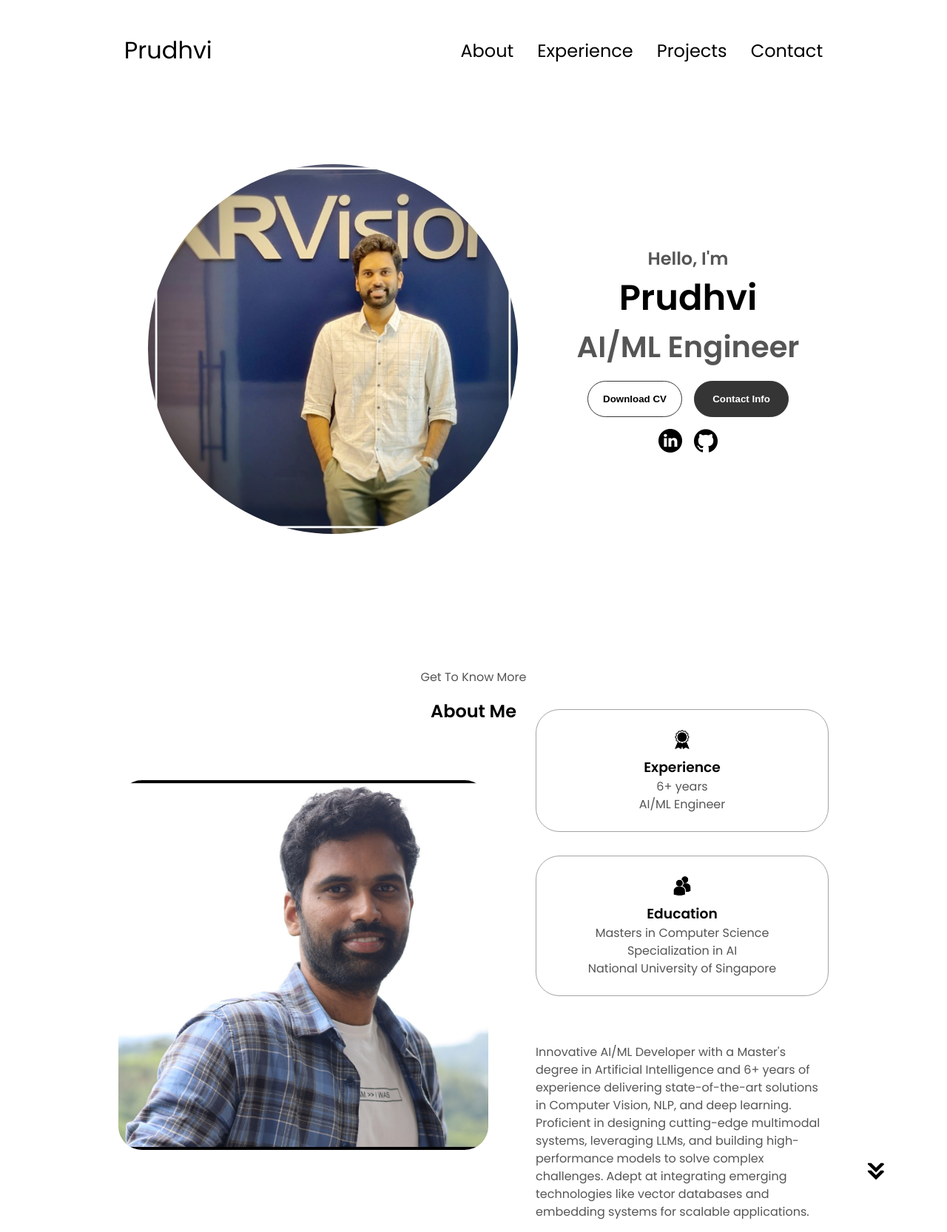
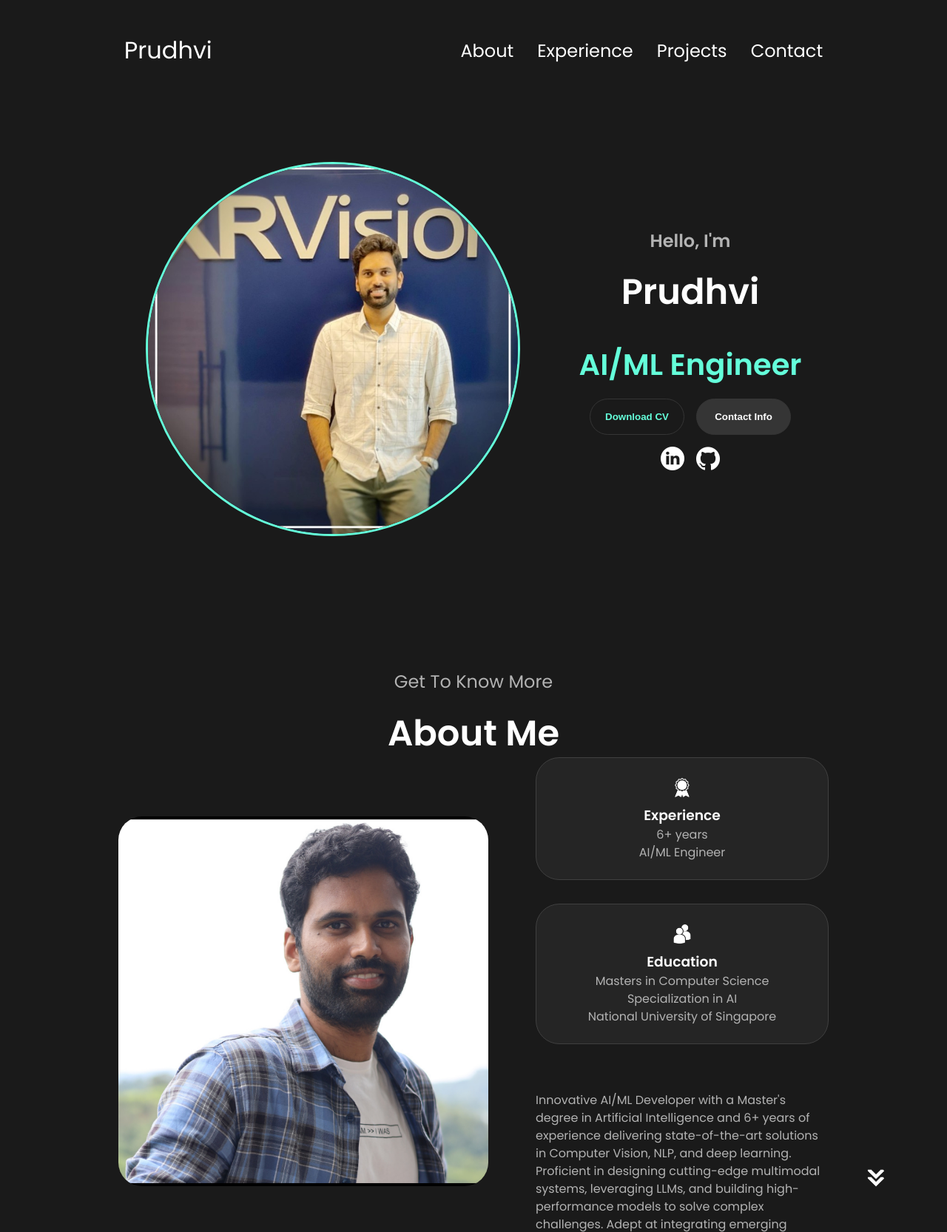
Before and after one commit to Prudhvi-Daruvuri/Prudhvi-Daruvuri.github.io, a website with bundled scripts: page index.html in a window 1280 px wide. Shown: the top 1666 px of the page at 74% size. Built offline with nearby package versions, Linux system fonts and the light colour scheme.

Commit message:
Applied dark theme changes to the portfolio website

```diff
--- a/css/sections/profile.css
+++ b/css/sections/profile.css
@@ -14,6 +14,7 @@
   margin: auto 0;
   border-radius: 50%;
   overflow: hidden;
+  border: 3px solid var(--accent-color);
 }
 
 #profile .section__pic-container img {
@@ -34,16 +35,19 @@
 #profile .section__text__p1 {
   text-align: center;
   font-size: 1.5rem;
+  color: var(--text-secondary);
 }
 
 #profile .section__text__p2 {
   font-size: 2.5rem;
   margin-bottom: 1rem;
+  color: var(--accent-color);
 }
 
 #profile .title {
   font-size: 3rem;
   text-align: center;
+  color: var(--text-primary);
 }
 
 #profile .btn-container {
@@ -94,3 +98,13 @@
   margin-top: 1rem;
   gap: 1rem;
 }
+
+#profile #socials-container .icon {
+  filter: invert(1);
+  transition: all 0.3s ease;
+}
+
+#profile #socials-container .icon:hover {
+  transform: scale(1.2);
+  filter: invert(1) sepia(1) saturate(5) hue-rotate(130deg);
+}
--- a/css/sections/projects.css
+++ b/css/sections/projects.css
@@ -5,22 +5,58 @@
 }
 
 .color-container {
-  border-color: rgb(163, 163, 163);
-  background: rgb(250, 250, 250);
+  border-color: var(--border-color);
+  background: var(--bg-secondary);
+  border-radius: 1rem;
+  padding: 2rem;
 }
 
 .project-img {
-  border-radius: 2rem;
+  border-radius: 1rem;
   width: 90%;
   height: 90%;
+  border: 1px solid var(--border-color);
 }
 
 .project-title {
   margin: 1rem;
-  color: black;
+  color: var(--text-primary);
 }
 
 .project-btn {
-  color: black;
-  border-color: rgb(163, 163, 163);
+  color: var(--accent-color);
+  border-color: var(--accent-color);
 }
+
+.project-btn:hover {
+  background: var(--accent-color);
+  color: var(--bg-primary);
+}
+
+.about-containers {
+  display: flex;
+  gap: 2rem;
+  margin-top: 2rem;
+  margin-bottom: 2rem;
+}
+
+.details-container {
+  padding: 1.5rem;
+  flex: 1;
+  background: var(--bg-secondary);
+  border-radius: 2rem;
+  border: 1px solid var(--border-color);
+  text-align: center;
+}
+
+.section__text__p1 {
+  color: var(--text-secondary);
+  font-size: 1.5rem;
+  margin-bottom: 1rem;
+}
+
+.title {
+  color: var(--text-primary);
+  font-size: 3rem;
+  margin-bottom: 2rem;
+}
--- a/css/style.css
+++ b/css/style.css
@@ -9,6 +9,15 @@
 @import url("sections/projects.css");
 @import url("sections/contact.css");
 
+:root {
+  --bg-primary: #1a1a1a;
+  --bg-secondary: #252525;
+  --text-primary: #ffffff;
+  --text-secondary: #b3b3b3;
+  --accent-color: #64ffda;
+  --border-color: #404040;
+}
+
 * {
   margin: 0;
   padding: 0;
@@ -16,6 +25,8 @@
 
 body {
   font-family: "Poppins", sans-serif;
+  background-color: var(--bg-primary);
+  color: var(--text-primary);
 }
 
 html {
@@ -23,7 +34,7 @@ html {
 }
 
 p {
-  color: rgb(85, 85, 85);
+  color: var(--text-secondary);
 }
 
 /* TRANSITION */
@@ -44,6 +55,7 @@ nav {
   justify-content: space-around;
   align-items: center;
   height: 17vh;
+  background-color: var(--bg-primary);
 }
 
 .nav-links {
@@ -53,20 +65,20 @@ nav {
 }
 
 a {
-  color: black;
+  color: var(--text-primary);
   text-decoration: none;
-  text-decoration-color: white;
 }
 
 a:hover {
-  color: grey;
+  color: var(--accent-color);
   text-decoration: underline;
   text-underline-offset: 1rem;
-  text-decoration-color: rgb(181, 181, 181);
+  text-decoration-color: var(--accent-color);
 }
 
 .logo {
   font-size: 2rem;
+  color: var(--text-primary);
 }
 
 .logo:hover {
@@ -96,7 +108,7 @@ a:hover {
 .hamburger-icon span {
   width: 100%;
   height: 2px;
-  background-color: black;
+  background-color: var(--text-primary);
   transition: all 0.3 ease-in-out;
 }
 
@@ -104,7 +116,7 @@ a:hover {
   position: absolute;
   top: 100%;
   right: 0;
-  background-color: white;
+  background-color: var(--bg-primary);
   width: fit-content;
   max-height: 0;
   overflow: hidden;
@@ -116,7 +128,7 @@ a:hover {
   padding: 10px;
   text-align: center;
   font-size: 1.5rem;
-  color: black;
+  color: var(--text-primary);
   text-decoration: none;
   transition: all 0.3 ease-in-out;
 }
@@ -180,6 +192,38 @@ section {
 .icon {
   cursor: pointer;
   height: 2rem;
+  filter: invert(1);
+}
+
+/* BUTTONS */
+
+.btn {
+  font-weight: 600;
+  transition: all 300ms ease;
+  padding: 1rem;
+  width: 8rem;
+  border-radius: 2rem;
+  border: 1px solid var(--accent-color);
+}
+
+.btn-color-1 {
+  background: var(--accent-color);
+  color: var(--bg-primary);
+}
+
+.btn-color-1:hover {
+  background: transparent;
+  color: var(--accent-color);
+}
+
+.btn-color-2 {
+  background: transparent;
+  color: var(--accent-color);
+}
+
+.btn-color-2:hover {
+  background: var(--accent-color);
+  color: var(--bg-primary);
 }
 
 /* FOOTER */
@@ -187,8 +231,10 @@ section {
 footer {
   height: 26vh;
   margin: 0 1rem;
+  background-color: var(--bg-secondary);
 }
 
 footer p {
   text-align: center;
+  color: var(--text-secondary);
 }
```
